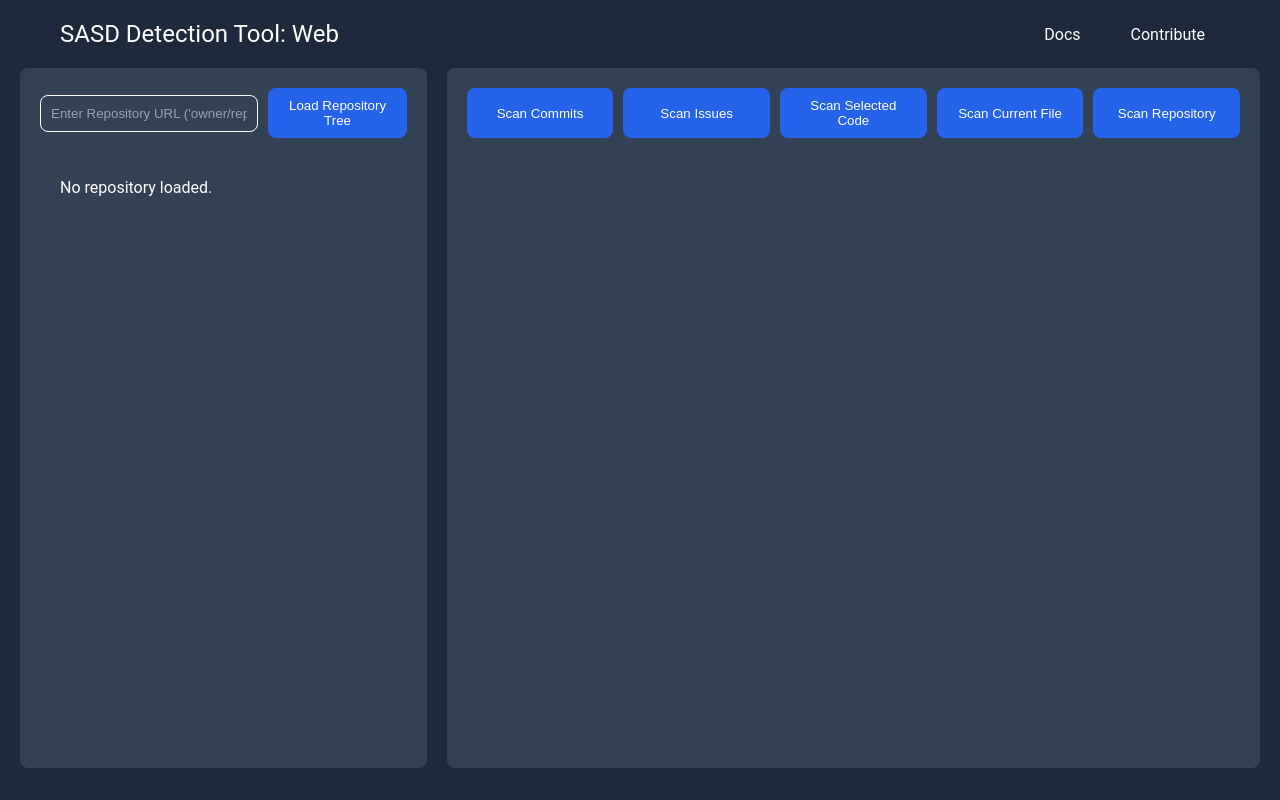
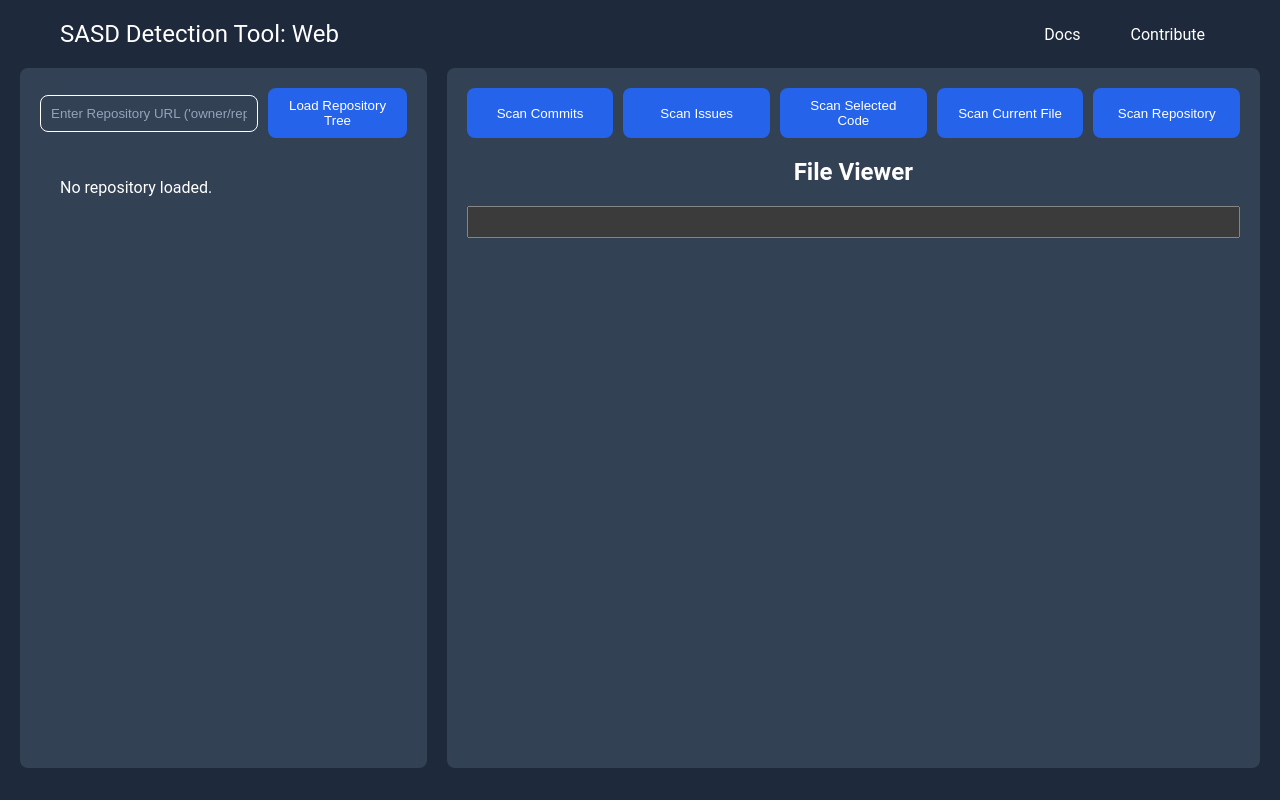
Before and after one commit to BHarris02/SASD-Detection-Tool, a React (Vite) app in the folder apps/frontend/: page / in a window 1280 px wide. Built offline with nearby package versions, Linux system fonts and the light colour scheme.

Commit message:
add `FileViewer` to `Workspace`

```diff
--- /dev/null
+++ b/apps/frontend/src/components/sections/Workspace/FileViewer/FileViewer.module.css
@@ -0,0 +1,12 @@
+.fileViewer {
+    display: flex;
+    flex-direction: column;
+    grid-column: 2;
+    align-items: center;
+}
+
+.fileViewer textarea {
+    margin-top: 20px;
+    width: 100%;
+    resize: none;
+}
--- /dev/null
+++ b/apps/frontend/src/components/sections/Workspace/FileViewer/FileViewer.tsx
@@ -0,0 +1,12 @@
+import styles from './FileViewer.module.css';
+
+export default function FileViewer() {
+    return (
+        <div className={styles.fileViewer}>
+            <h2>File Viewer</h2>
+            <textarea
+                readOnly
+            />
+        </div>
+    );
+}
--- /dev/null
+++ b/apps/frontend/src/components/sections/Workspace/FileViewer/index.ts
@@ -0,0 +1 @@
+export { default } from './FileViewer';
--- a/apps/frontend/src/components/sections/Workspace/Workspace.tsx
+++ b/apps/frontend/src/components/sections/Workspace/Workspace.tsx
@@ -1,4 +1,5 @@
 import AnalysisActions from './AnalysisActions';
+import FileViewer from './FileViewer';
 import styles from './Workspace.module.css';
 
 export default function Workspace() {
@@ -8,7 +9,7 @@ export default function Workspace() {
                 <AnalysisActions />
             </div>
             <div>
-
+                <FileViewer />
             </div>
         </section>
     );
```
